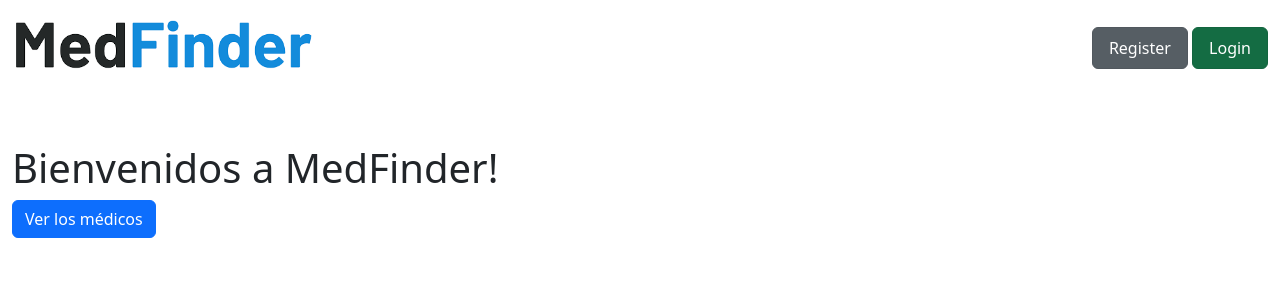
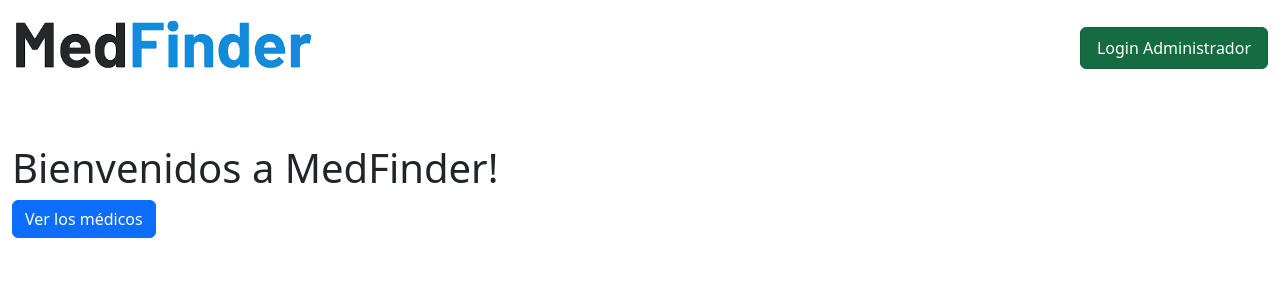
Before and after one commit to windu2/medfinder-ci-cd, a React (Vite) app in the folder frontend/: page / in a window 1280 px wide. Shown: the top 300 px of the page. Built offline with nearby package versions, Linux system fonts and the light colour scheme.

Commit message:
Delete register button and Login changes to Login Admin

```diff
--- a/frontend/src/components/Header/Header.jsx
+++ b/frontend/src/components/Header/Header.jsx
@@ -40,15 +40,15 @@ const Header = (args) => {
             </>
           ) : (
             <>
-              <NavItem>
+              {/* <NavItem>
                 <NavLink href="/register" active className="btn btn-secondary">
                   Register
                 </NavLink>
-              </NavItem>
+              </NavItem> */}
               &nbsp;
               <NavItem>
                 <NavLink href="/login" active className="btn btn-success">
-                  Login
+                  Login Administrador
                 </NavLink>
               </NavItem>
             </>
```
